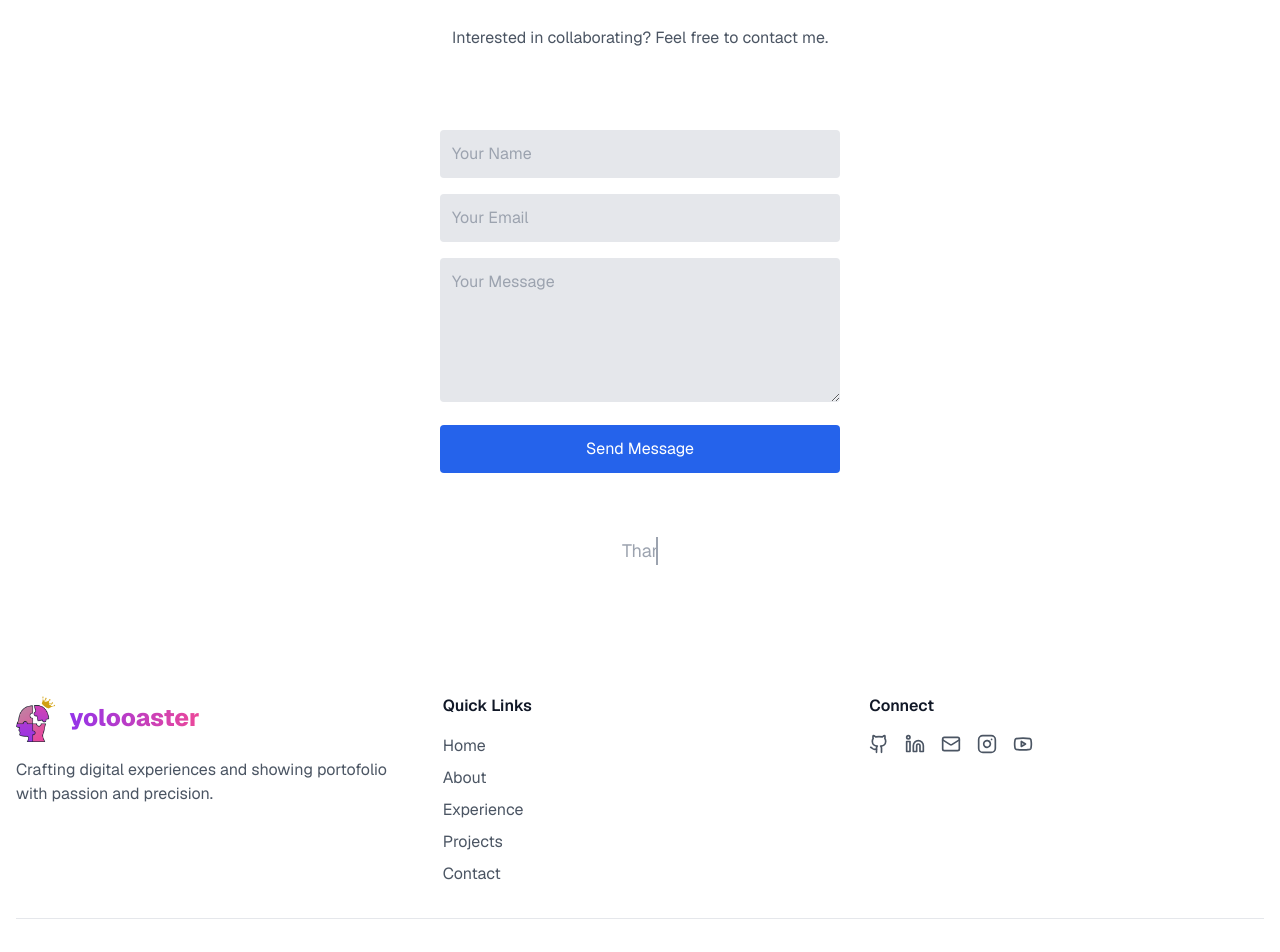
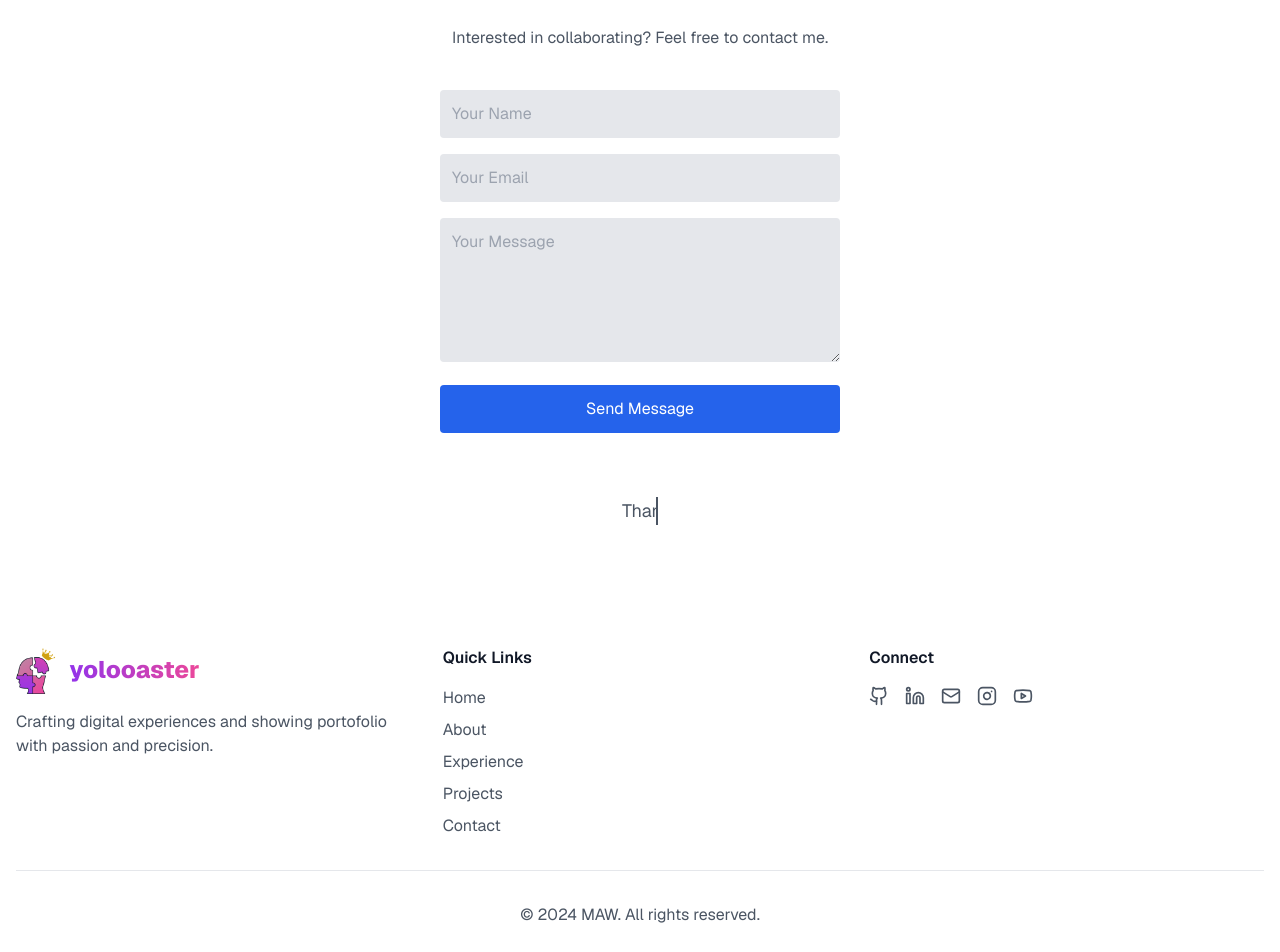
Before and after one commit to yolookings/portfolio, a Next.js app: page / in a window 1280 px wide. Shown: the part 6620-7572 px from the top of the page. After the commit the page ends 7547 px from the top, so only its background shows below. Built offline with nearby package versions, Linux system fonts and the light colour scheme.

Commit message:
update: fix some bug (navbar scroll, footer margin)

```diff
--- a/package.json
+++ b/package.json
@@ -12,6 +12,7 @@
     "framer-motion": "^11.15.0",
     "lucide-react": "^0.469.0",
     "next": "15.1.3",
+    "next-cloudinary": "^6.16.0",
     "next-themes": "^0.4.6",
     "nodemailer": "^6.10.0",
     "pdf-lib": "^1.17.1",
--- a/src/components/ContactSection.tsx
+++ b/src/components/ContactSection.tsx
@@ -11,12 +11,12 @@ export default function ContactSection() {
         <p className="dark:text-gray-400 text-gray-600 mb-8">
           Interested in collaborating? Feel free to contact me.
         </p>
-        <div className="container mx-auto mt-20">
-          <h1 className="text-2xl font-bold mb-6 text-center"></h1>
+        <div className="container mx-auto mt-10">
+          <h1 className="text-2xl font-bold text-center"></h1>
           <ContactForm />
         </div>
         <div className="mt-16 flex justify-center">
-          <p className="text-lg text-gray-400 animate-typing">
+          <p className="text-lg dark:text-gray-400 text-gray-600 animate-typing">
             Thanks for your visit! 🚀
           </p>
         </div>
--- a/src/components/HeroSection.tsx
+++ b/src/components/HeroSection.tsx
@@ -1,6 +1,7 @@
 "use client";
 import { motion } from "framer-motion";
 import RotatingIcon from "../data/icon";
+import { CldVideoPlayer } from "next-cloudinary";
 
 interface HeroSectionProps {
   isScrolled: boolean;
--- a/src/components/footer.tsx
+++ b/src/components/footer.tsx
@@ -43,7 +43,7 @@ const Footer = () => {
 
   return (
     <footer className="bg-white dark:bg-gray-900">
-      <div className="max-w-7xl mx-auto px-4 py-12">
+      <div className="max-w-7xl mx-auto px-4">
         <div className="grid grid-cols-1 md:grid-cols-3 gap-8">
           {/* Logo and Description */}
           <div className="space-y-4">
--- a/src/components/navbar.tsx
+++ b/src/components/navbar.tsx
@@ -39,19 +39,15 @@ const Navbar = () => {
     const element = document.getElementById(sectionId.replace("#", ""));
     if (element) {
       const offset = 80;
-      const elementPosition = element.getBoundingClientRect().top;
-      const offsetPosition = elementPosition + window.pageYOffset - offset;
-      window.scrollTo({
-        top: offsetPosition,
-        behavior: "smooth",
-      });
+      const elementPosition =
+        element.getBoundingClientRect().top + window.pageYOffset - offset;
 
-      // Close mobile menu after navigation{
+      // Close mobile menu first, lalu scroll setelahnya
       setIsMobileMenuOpen(false);
 
-      requestAnimationFrame(() => {
+      setTimeout(() => {
         window.scrollTo({
-          top: offsetPosition,
+          top: elementPosition,
           behavior: "smooth",
         });
       });
```
Also changed, not shown: 1 other file (tests, documents, lock files or other folders).
